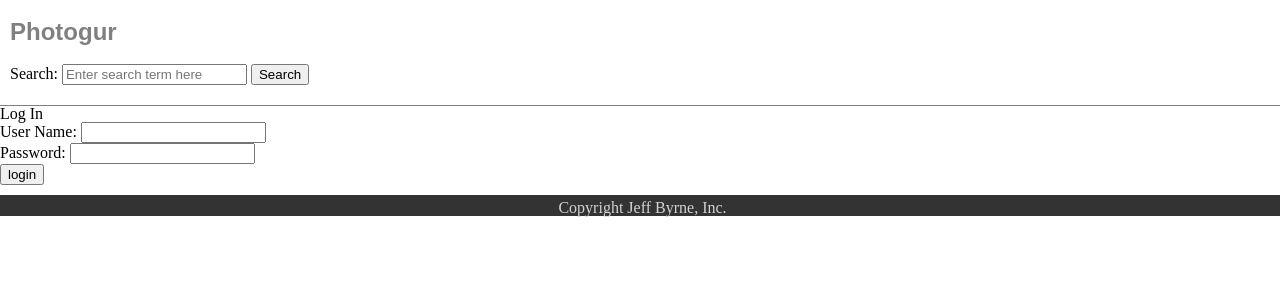
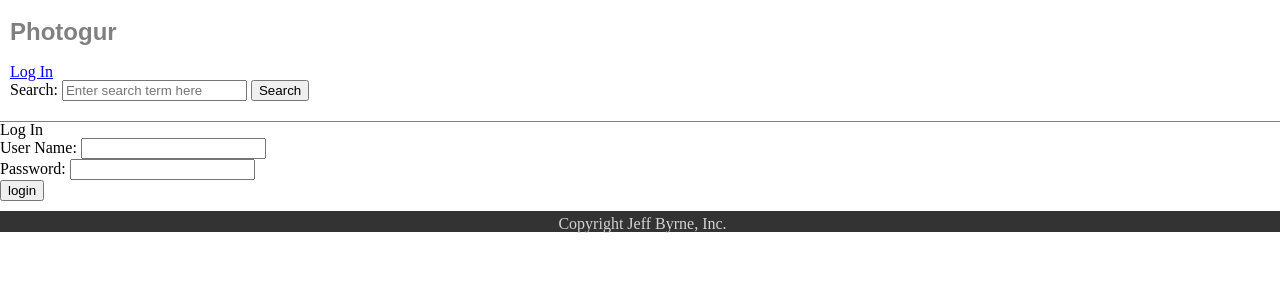
Before and after one commit to jeffreybyrne/0301-assignment1-photogur, a Django app: page /login/ in a window 1280 px wide. Shown: the top 300 px of the page. Run offline with Django 3.2, Linux system fonts and the light colour scheme; some libraries are stand-ins or nearby versions.

Commit message:
added log in and log out buttons to the base nav

```diff
--- a/photogur/templates/base.html
+++ b/photogur/templates/base.html
@@ -10,6 +10,12 @@
   <body>
     <header class='main-header'>
       <h1 class="main-header-text">Photogur</h1>
+
+      {% if request.user.is_authenticated %}
+      <p><a href="{% url 'logout' %}">Log Out</a></p>
+      {% else %}
+      <p><a href="{% url 'login' %}">Log In</a></p>
+      {% endif %}
       <form action="{% url 'picture_search' %}" method="get">
         <label for="picture_search">
           <span>Search:</span>
```
